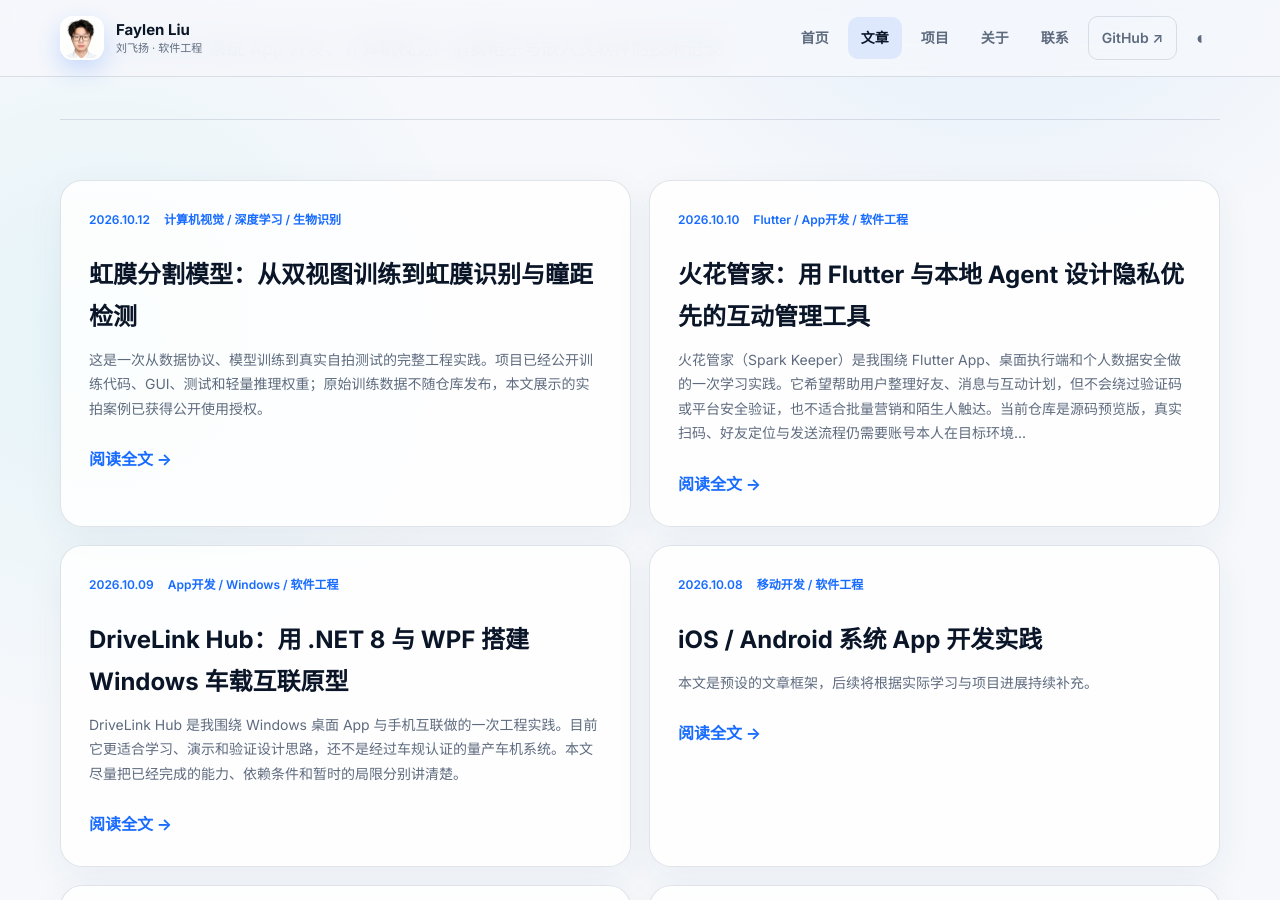
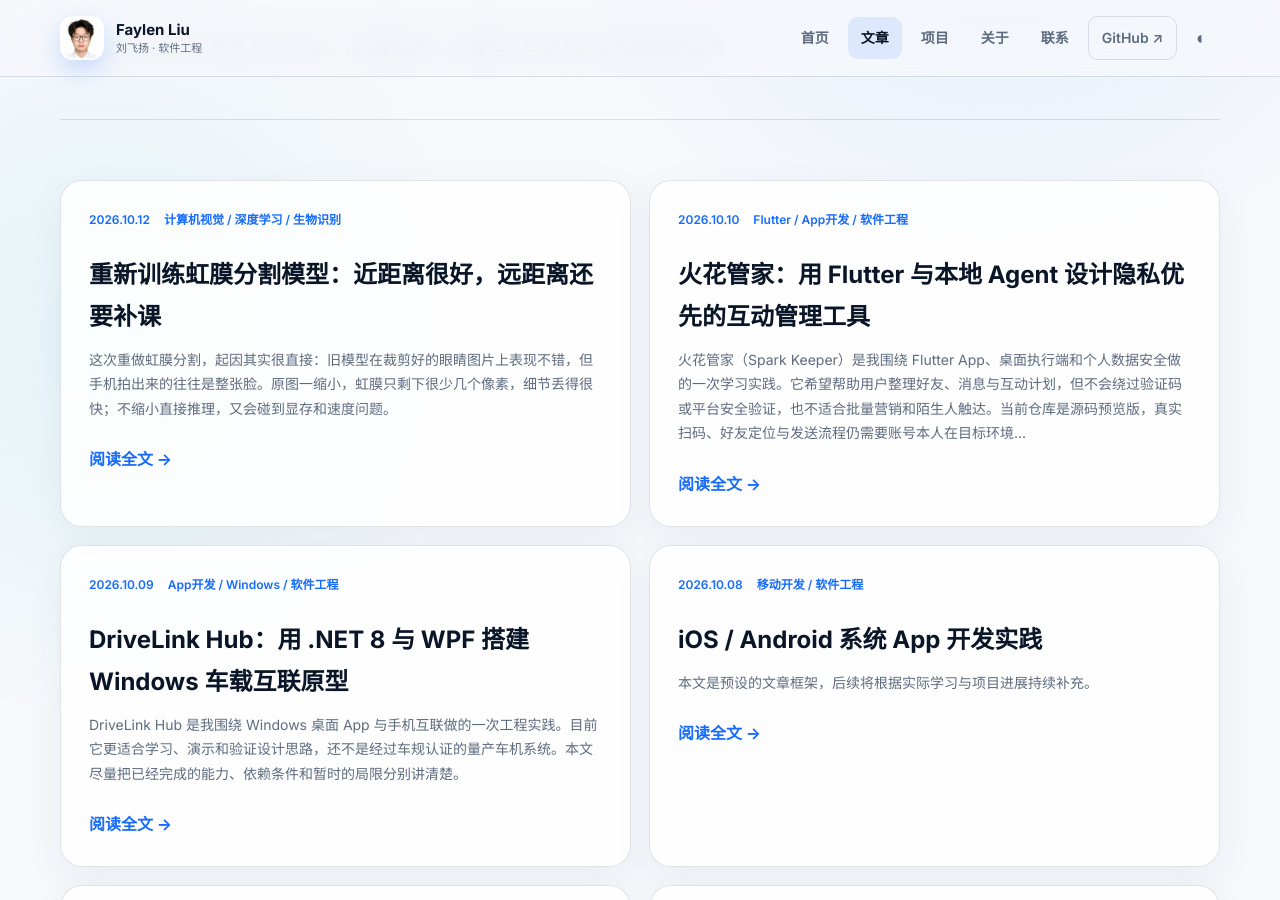
Before and after one commit to sheeplhy/sheeplhy.github.io, a Jekyll site: the page built from blog.md, in a window 1280 px wide and 900 px high, scrolled down 320 px. Built offline with Jekyll 4.4.1, drawn with Linux system fonts in a browser that asks for light colours; some of the changed lines change nothing that is shown.

Commit message:
Rewrite iris model post with field results

````diff
--- a/_posts/2026-10-08-iris-recognition-pipeline.md
+++ b/_posts/2026-10-08-iris-recognition-pipeline.md
@@ -1,178 +1,128 @@
 ---
 layout: post
-title: "虹膜分割模型：从双视图训练到虹膜识别与瞳距检测"
-description: 复盘 4433 张样本上的 DINOv2 虹膜分割训练、推理误差、轻量化导出，以及虹膜识别和椭圆拟合瞳距检测路线。
-date: 2026-10-12 18:40:00 +0800
+title: "重新训练虹膜分割模型：近距离很好，远距离还要补课"
+description: 记录 4433 张样本、12 轮训练、真实自拍测试、误检分析，以及虹膜识别和椭圆拟合瞳距检测的下一步计划。
+date: 2026-10-12 19:30:00 +0800
 categories: [计算机视觉, 深度学习, 生物识别]
 permalink: /posts/iris-recognition-pipeline/
 ---
 
-> 这是一次从数据协议、模型训练到真实自拍测试的完整工程实践。项目已经公开训练代码、GUI、测试和轻量推理权重；原始训练数据不随仓库发布，本文展示的实拍案例已获得公开使用授权。
+这次重做虹膜分割，起因其实很直接：旧模型在裁剪好的眼睛图片上表现不错，但手机拍出来的往往是整张脸。原图一缩小，虹膜只剩下很少几个像素，细节丢得很快；不缩小直接推理，又会碰到显存和速度问题。
 
-**项目仓库：** [sheeplhy/iris-segmentation-model](https://github.com/sheeplhy/iris-segmentation-model)
+所以我没有在旧工程上继续叠补丁，而是重新整理了数据读取、训练恢复、推理预设和可视化界面。模型已经训练到 12 轮，目前的结论也很明确：**近距离眼部图像分割比较准；距离拉远以后，虹膜变小，再叠加头发、眼镜和反光，仍然会出现虚标。**
 
-## 1. 先把问题定义清楚：这是分割，不是身份识别
+代码、GUI 和轻量推理权重已经放到 GitHub： [sheeplhy/iris-segmentation-model](https://github.com/sheeplhy/iris-segmentation-model)。
 
-当前项目的输入是可见光 RGB 图片，输出是虹膜、可见眼球、瞳孔和遮挡边界等像素级结果。它解决的是“虹膜在哪里”，还没有回答“这是谁”。
+## 现在这个项目能做什么
 
-把两个问题分开很重要。可靠的虹膜身份识别通常还需要：质量筛选、虹膜极坐标归一化、特征嵌入、相似度阈值标定与活体检测。分割只是后续识别链路的第一步。
+输入是一张普通 RGB 图片，输出是虹膜区域的二值 Mask，同时保存“原图 / Mask / 叠加图”三联图，方便肉眼检查。GUI 里可以选模型、图片文件夹和 `fast / standard / high` 推理预设，也可以批量生成自动标注。
 
-## 2. 数据协议比模型名字更先决定上限
+![虹膜分割 GUI 与自动标注现场]({{ '/assets/images/iris-training-gui.png' | relative_url }})
 
-这次训练使用 4,433 张样本，来自 12 个数据来源，既包含 CVAT 多边形标注，也包含二值 Mask、Fill 和部分辅助标签。数据编译器会生成 JSONL 锁定清单，记录样本 ID、来源、标签可用性和内容哈希。
+这一步做的是“虹膜在哪里”，还不是“这个人是谁”。真正的虹膜身份识别还要继续做质量筛选、极坐标归一化、特征提取、相似度阈值和活体检测。把分割先做好，是后面两条路线——虹膜识别和瞳距检测——共同的基础。
 
-完整训练流程把数据划分为三个角色：
+## 数据和训练方式
 
-1. train 用于参数更新；
-2. dev 用于早停、阈值和方案选择；
-3. Benchmark 只在方案冻结后验收。
+本轮共整理出 4,433 张训练样本，来自 12 个数据来源。里面既有 CVAT 多边形，也有二值 Mask、Fill 和部分辅助标签。不同来源的标签格式并不统一，因此训练前先编译成一份 JSONL 清单，统一记录样本 ID、来源、标签类型和文件状态。
 
-本轮工作的重点是打通训练、恢复、推理和可视化链路。现有结果已经能在近距离眼部图像上稳定定位虹膜，但整体精度仍有提升空间；后续会通过更多真实拍摄样本覆盖距离、角度、设备和光照变化，并持续记录不同场景下的误差。
+手机全脸照片和眼部裁剪图的尺度差别很大。为了兼顾两者，我在训练时混合了两种视图：一部分保留完整画面，让模型知道眼睛在人脸上的位置；另一部分从原始分辨率裁出眼部区域，保住虹膜边缘。背景随机裁剪也会保留，避免模型形成“画面中心一定有虹膜”的习惯。
 
-## 3. 为什么采用全图与原分辨率局部视图
+![全图与局部视图共同训练]({{ '/assets/images/iris-segmentation-architecture.svg' | relative_url }})
 
-手机照片可能有数百万像素，但训练输入只有 448 × 672。如果把整张全脸照片直接等比例缩小，虹膜在输入张量中只剩很少像素，细节会快速消失；如果永远只训练眼部裁剪，模型又容易失去全局上下文。
+骨干网络使用 DINOv2 ViT-S/14，DPT-lite 解码多层语义特征，另外加了一条浅层卷积分支补边缘细节。训练输入为 448 × 672，Batch size 为 2，梯度累计 4 次，等效 Batch 为 8，AMP 混合精度开启。
 
-因此训练时混合两种视图：
+我先跑了 3 轮确认流程没有问题，然后从检查点恢复优化器、学习率调度器、AMP scaler 和 EMA，继续训练到第 12 轮。每轮大约有 555 次参数更新。
 
-- 约 50% 保留完整画面；
-- 其余使用原始分辨率局部裁剪；
-- 存在前景时，局部视图优先围绕虹膜或可见眼球生成；
-- 同时保留随机背景裁剪，减少模型只会在画面中心找眼睛的问题。
+![12 轮训练损失曲线]({{ '/assets/images/iris-segmentation-training-loss.svg' | relative_url }})
 
-![双视图虹膜分割架构]({{ '/assets/images/iris-segmentation-architecture.svg' | relative_url }})
+训练 loss 从 1.4890 降到 0.2181，至少说明模型在持续收敛。不过 loss 低不等于手机实拍就一定好，所以训练结束后我把重点放在真实照片上，而不是继续盯着一条曲线。
 
-模型使用 DINOv2 ViT-S/14 提取语义特征，DPT-lite 负责多层语义解码，浅层卷积分支补充边缘细节。训练目标覆盖虹膜、眼球区域、瞳孔和遮挡边界；不存在的辅助标签会被屏蔽，不会被当成负样本反向传播。
+## 近距离：目前最稳定的场景
 
-## 4. 从零训练过程
+先看表现好的情况。近距离拍摄时，虹膜在原图里占的像素足够多，轮廓和颜色信息也比较完整。下面两张图都按“左边原图、中间 Mask、右边叠加结果”的顺序展示。
 
-主要训练配置如下：
+![近距离单眼虹膜分割结果]({{ '/assets/images/iris-close-crop-accurate.png' | relative_url }})
 
-```text
-训练样本             4433
-输入尺寸             448 × 672
-Batch size           2
-梯度累计             4
-有效 Batch           8
-优化器更新/轮        555
-总 Epoch             12
-混合精度 AMP         开启
-数据加载进程         4
-```
+第一张是比较干净的单眼裁剪。Mask 基本落在虹膜主体上，没有明显扩散到眼白和皮肤。
 
-前 3 轮用于确认完整训练链路，随后从 `last.pth` 恢复优化器、学习率调度器、AMP scaler 和 EMA 状态，继续训练到第 12 轮。
+![近距离实拍虹膜分割结果]({{ '/assets/images/iris-close-range-accurate.png' | relative_url }})
 
-![12 轮训练 loss]({{ '/assets/images/iris-segmentation-training-loss.svg' | relative_url }})
+第二张来自手机近距离实拍。虽然画面有轻微模糊，模型仍然能把虹膜主体完整分出来。这也是当前版本最适合使用的输入方式：先定位眼睛，再对眼部 ROI 做一次分割。
 
-训练 loss 从 1.4890 降到 0.2181，说明优化过程正常。训练曲线只是过程指标，实际效果仍要结合近距离、远距离和复杂干扰场景逐类检查；当前精度还可以继续提高，下一阶段将加入更多实拍数据训练。
+## 远距离和干扰：能找到眼睛，但会虚标
 
-## 5. 真实照片测试暴露了什么
+距离拉远以后，问题不只是“虹膜变小”。头发高光、黑色镜框、镜片反射、衣服边缘，都会在局部产生和虹膜相似的纹理或颜色。`high` 模式为了尽量不漏掉小虹膜，会做多尺度切片，因此也更容易把这些局部纹理一起检出来。
 
-实拍测试呈现出很清晰的距离差异：近距离眼部图像分割较准确，虹膜轮廓完整；目标变小或画面中出现头发、镜框、强反光和复杂背景后，容易出现虚标。
+![眼镜和头发干扰下的虚标结果]({{ '/assets/images/iris-long-range-false-positive.png' | relative_url }})
 
-### 5.1 近距离准确案例
+这张图里两侧虹膜都找到了，但额头上方和画面边缘出现了离散绿色区域。它们不是虹膜，是典型虚标。也就是说，“双眼都被识别”并不能代表整张 Mask 已经正确。
 
-下图为近距离单眼实拍结果。左侧是原图，中间是模型生成的二值 Mask，右侧是叠加效果。虹膜主体被完整覆盖，周围皮肤和眼白基本没有被误判。
+![背景边缘产生的虚标结果]({{ '/assets/images/iris-background-false-positive.png' | relative_url }})
 
-![近距离虹膜分割准确案例]({{ '/assets/images/iris-close-range-accurate.png' | relative_url }})
+第二张图中，真正的虹膜区域分得还可以，但右下角窗外背景也出现了一块预测。这个错误很有价值：它说明下一轮不能只增加更多眼睛图片，还要有意识地加入**不含虹膜但容易混淆的困难负样本**。
 
-_近距离案例：目标像素充足时，模型可以较准确地分割虹膜。_
+为了消掉这些小块，我试过只保留最大的两个连通区域。单看某几张双眼照片，这个办法很有效；但遇到眼皮遮挡、强反光或预测不连续时，一个真实虹膜也可能裂成两三块。硬保留两个区域以后，虚标少了，漏标反而明显增加。最后我把这条后处理完整撤回，回到不做强制连通域筛选的第一版。
 
-### 5.2 远距离与干扰虚标案例
+这次踩坑让我更确定一件事：后处理只能利用可靠先验，不能替模型掩盖数据问题。与其写死“画面中只能有两块”，不如先定位左右眼 ROI，再让分割模型只处理眼睛附近的内容。
 
-下图为带眼镜的全脸实拍结果。两侧虹膜都被识别出来，但头发高光与画面边缘出现了离散绿色区域，属于虚标。这个案例与准确案例分开呈现，避免把“识别到虹膜”和“整体结果完全正确”混为一谈。
+## `fast`、`standard` 和 `high` 怎么选
 
-![远距离与眼镜干扰下的虚标案例]({{ '/assets/images/iris-long-range-false-positive.png' | relative_url }})
+三个预设不是三个模型，加载的是同一份权重，差别在推理方式。
 
-_虚标案例：虹膜主体识别成功，但头发、镜框反光和边缘纹理仍可能触发错误响应。_
+| 模式 | 实际做法 | 更适合什么输入 |
+| --- | --- | --- |
+| `fast` | 整张图缩放后只推理一次 | 已裁好的单眼或双眼 ROI |
+| `standard` | 全局图加单尺度切片 | 普通照片，速度和效果折中 |
+| `high` | 多尺度切片并做翻转融合 | 高分辨率全脸图，优先保证小目标召回 |
 
-目前观察到的两类典型错误是：
+如果把高分辨率全脸照片直接交给 `fast`，虹膜会随整图一起缩小，容易漏标。`high` 保留了更多细节，双眼更容易被找到，但计算量更高，也会放大头发和反光带来的虚标。实际部署时，我更倾向于“轻量人脸关键点 → 裁出左右眼 → `fast` 分割”这条链路，而不是让分割模型在整张脸上到处搜索。
 
-- `fast` 把整张图缩到固定尺寸后只推理一次，远距离的小虹膜容易漏标；
-- `high` 通过多尺度切片保留细节，但头发、眼镜反光和衣物纹理也可能成为虚标。
+## 权重为什么从 387 MB 变成 46.4 MiB
 
-我尝试过“只保留最大的两个连通区域”来消除虚标。它在单张双眼照片上看起来有效，但眼皮遮挡、反光或不连续预测会把一个真实虹膜切成多个区域，硬过滤随后造成明显漏标。这种修复最终被完整撤销。
+完整训练检查点约 387 MB，里面除了模型，还有优化器、调度器、AMP 状态、EMA 和训练恢复所需的元数据。部署推理并不需要这些内容，所以公开版本只保留第 12 轮 EMA 权重和最小模型配置，并用 FP16 存储。
 
-这次错误分析带来的结论是：不能用一条看似合理的几何规则掩盖真实场景中的误差。更有效的改进方式是补充不同拍摄距离的实拍训练数据，并加入全脸、眼镜、头发、强反光和复杂背景等困难负样本，同时分别统计漏标与虚标。
+导出后的文件是 46.4 MiB。我用同一张图片对完整检查点和轻量权重做过对照，二值 Mask IoU 为 99.94%，只差 4 个像素。这里验证的是“导出前后结果基本一致”，不是在宣称模型精度达到 99.94%。
 
-对比现有旧模型后，我也没有直接把新模型替换为正式模型。旧模型在部分自拍场景上仍更稳定，新模型继续作为实验权重保留。这比只依据更低的训练 loss 宣布“新模型更好”更符合工程事实。
+接下来还会尝试 ONNX FP16、TensorRT，以及用当前模型蒸馏 MobileNetV3 或 EdgeNeXt 学生模型。轻量化不能只看文件大小，最终还要记录 CPU/GPU 延迟、峰值显存和端到端处理时间。
 
-## 6. 三种推理模式如何选择
+## 下一轮准备怎么改
 
-```text
-fast      整图缩放后单次推理
-standard  全局图 + 单尺度切片
-high      多尺度切片 + 翻转融合
-```
+下一轮不会只是简单增加 Epoch，我准备从数据和推理链路两边同时改。
 
-离线处理高分辨率全脸照片时优先使用 `high`；已经通过人脸关键点裁剪出的单眼 ROI 可以使用 `fast`。如果目标是轻量化部署，重点不是把全脸图强行交给 `fast`，而是先用轻量关键点模型裁剪眼睛，再对 ROI 单次分割。
+### 1. 多拍真实照片，而且按场景补
 
-## 7. 从 387 MB 训练检查点到 46.4 MiB 推理权重
+训练集会增加近距、中距和远距三个尺度，补充不同手机、室内外光线、侧脸、眨眼、眼镜、镜片反射和运动模糊。采集时会同时保留“容易成功”和“容易失败”的照片，避免训练数据只剩下干净的正面眼睛。
 
-完整检查点同时保存普通权重、EMA、优化器、调度器、AMP 状态和训练清单元数据，文件约 387 MB。公开仓库中的推理检查点只保留：
+### 2. 专门收集困难负样本
 
-- 第 12 轮 EMA state dict；
-- 最小模型配置；
-- epoch 和训练 loss；
-- FP16 存储权重。
+把这次误检过的头发高光、镜框、窗户、衣物和黑色圆形物体整理成负样本。之后每跑一轮模型，就从新照片里把高置信度虚标自动捞出来，人工确认后回灌训练，做成 hard-negative mining 闭环。
 
-导出后文件为 46.4 MiB，不包含训练图片路径、样本哈希和优化器状态。使用同一张测试图比较，轻量权重与完整检查点的二值 Mask IoU 为 99.94%，差异为 4 个像素。这个数字只用于验证导出过程的一致性，不代表数据集精度。
+### 3. 先找眼睛，再做分割
 
-下一步部署优化包括：
+使用人脸关键点确定左右眼区域，在 ROI 内运行分割。这样既能保留虹膜分辨率，也能从输入端排除大部分头发、肩膀和背景。对于没有检测到眼睛的图片，直接返回低质量提示，不强行输出 Mask。
 
-1. 导出 ONNX FP16；
-2. Windows NVIDIA GPU 使用 TensorRT；
-3. 眼睛 ROI 检测后执行单次分割；
-4. 用当前模型蒸馏 MobileNetV3 或 EdgeNeXt 学生模型；
-5. 记录端到端延迟、显存、CPU 占用和不同设备上的结果差异。
+### 4. 分场景调阈值
 
-## 8. 后续方向一：虹膜识别
+现在统一阈值对所有输入生效。后续会分别记录近距和远距的 Precision、Recall、Dice、漏标率和虚标率，再决定是否按目标尺度调整阈值。每次修改都用固定实拍图横向比较，避免只凭一两张效果图判断。
 
-![虹膜分割后续路线]({{ '/assets/images/iris-segmentation-roadmap.svg' | relative_url }})
+### 5. 加入温和的几何约束
 
-虹膜身份识别可以复用当前分割模型生成稳定 ROI，后续链路计划包括：
+虹膜大体接近椭圆，但会被眼皮遮挡。几何约束应该作为候选区域评分，而不是“一刀切”删除小连通域。可以综合左右眼位置、面积范围、长宽比、圆度、边界完整度和分割置信度，对候选结果重新排序。
 
-1. 根据内外边界执行 rubber-sheet 极坐标归一化；
-2. 增加图像质量分支，过滤严重模糊、反光和遮挡；
-3. 训练身份嵌入网络；
-4. 使用 ArcFace 或 Triplet Loss 拉开不同身份的特征距离；
-5. 在受试者隔离协议下报告 FAR、FRR、EER 和 ROC；
-6. 增加打印、屏幕翻拍和视频回放等活体攻击测试。
+## 后续两条路线：虹膜识别和瞳距检测
 
-虹膜属于敏感生物特征，采集与实验必须获得授权，并控制原图、特征模板和日志的访问范围。
+![从虹膜分割走向识别与瞳距检测]({{ '/assets/images/iris-segmentation-roadmap.svg' | relative_url }})
 
-## 9. 后续方向二：椭圆拟合与瞳距检测
+第一条路线是虹膜识别。当前模型先提供稳定的虹膜 ROI，然后做内外边界定位和 rubber-sheet 极坐标归一化，再训练身份特征网络。评估时关注 FAR、FRR、EER 和 ROC，还要把模糊、遮挡和翻拍攻击单独列出来。虹膜属于敏感生物特征，原图和特征模板都需要严格控制访问范围。
 
-另一个方向是在当前权重基础上训练虹膜/瞳孔椭圆拟合模型。编码器继续使用分割权重初始化，新回归头预测左右眼的：
+第二条路线是瞳距检测。我计划用当前分割权重初始化编码器，新增一个椭圆回归头，分别预测左右虹膜或瞳孔的 `(cx, cy, a, b, θ, confidence)`。损失可以组合中心点、长短轴、角度、边界 Chamfer 距离和可微椭圆 Mask Dice。
 
-```text
-(cx, cy, a, b, θ, confidence)
-```
+两个中心点之间的距离首先只能得到像素瞳距。要换算成毫米，还需要标准尺寸卡片、相机标定、拍摄距离或深度信息。单张无标尺自拍会受到头部偏转、透视和镜头畸变影响，不能直接用于医学或配镜处方。
 
-其中 `(cx, cy)` 是中心，`a/b` 是长短轴，`θ` 是旋转角。训练时可以联合中心点回归、轴长/角度损失、边界 Chamfer 距离和可微椭圆栅格化 Dice。
+## 当前结论
 
-两侧中心的欧氏距离只能得到像素瞳距。要转换成毫米，还必须增加尺度来源，例如：
+目前这版已经能完成训练恢复、GUI 推理、批量自动标注和轻量权重加载，29 项自动化测试通过。近距离眼部图片的结果不错，可以用来继续整理数据；远距离全脸图和复杂干扰下仍会虚标，暂时还不适合直接作为无人复核的生产结果。
 
-- 标准尺寸卡片或标定板；
-- 已标定相机内参与拍摄距离；
-- 深度相机；
-- 经过误差验证的虹膜直径先验。
+下一阶段最重要的不是把训练轮数从 12 改成 50，而是补足多距离实拍数据、困难负样本和眼部 ROI 链路。等这一层稳定之后，再往虹膜识别和椭圆拟合走，会比现在直接堆新模块更扎实。
 
-单张无标尺自拍还会受到透视、头部偏转、镜头畸变和左右眼深度差影响，因此不能直接把像素距离当成医学或配镜用毫米瞳距。
-
-## 10. 项目当前边界
-
-截至当前版本：
-
-- 训练与恢复流程可用；
-- GUI、自动标注和评估工具可用；
-- 29 项自动化测试通过；
-- 轻量推理权重可以正常加载；
-- 近距离眼部图像的分割较准确；
-- 远距离小目标及头发、镜框、反光等干扰下仍可能虚标；
-- 精度仍有提升空间，需要补充更多多距离、多设备实拍数据训练；
-- 不适用于医疗诊断、正式身份认证或配镜处方。
-
-下一阶段的首要任务不是简单堆叠 Epoch，而是扩充经过人工复核的实拍训练集，按近距、中距、远距、眼镜、反光、遮挡和复杂背景分层采样；之后固定 Benchmark，让每一次改动都同时接受漏标率、虚标率和跨设备测试。
-
-**源码与推理权重：** [https://github.com/sheeplhy/iris-segmentation-model](https://github.com/sheeplhy/iris-segmentation-model)
+**源码与轻量推理权重：** [https://github.com/sheeplhy/iris-segmentation-model](https://github.com/sheeplhy/iris-segmentation-model)
````
Also changed, not shown: assets/images/iris-close-crop-accurate.png (added), assets/images/iris-training-gui.png (added), 1 other file.
